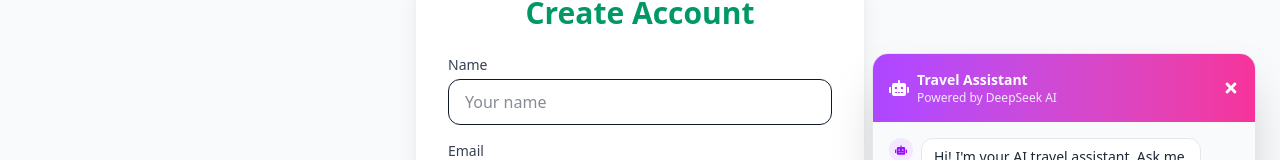
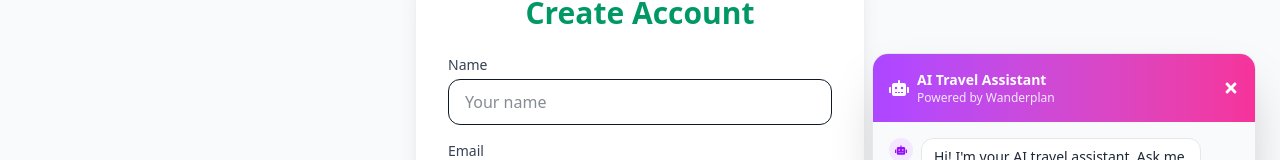
Before and after one commit to mehedyPUST/wanderplan.ai-front, a Next.js app: page /register in a window 1280 px wide. Both pictures are taken after a click on the button 1230 px from the left and 750 px from the top of the page. Shown: the part 202-362 px from the top of the page. Built offline with nearby package versions, Linux system fonts and the light colour scheme; no server answers.

Commit message:
chat widget name change

```diff
--- a/src/components/chat/ChatWidget.tsx
+++ b/src/components/chat/ChatWidget.tsx
@@ -90,8 +90,8 @@ export default function ChatWidget() {
                             <div className="flex items-center gap-2">
                                 <FaRobot className="text-xl" />
                                 <div>
-                                    <h3 className="font-bold text-sm">Travel Assistant</h3>
-                                    <p className="text-xs text-purple-100">Powered by DeepSeek AI</p>
+                                    <h3 className="font-bold text-sm">AI Travel Assistant</h3>
+                                    <p className="text-xs text-purple-100">Powered by Wanderplan</p>
                                 </div>
                             </div>
                             <button onClick={() => setIsOpen(false)} className="text-white hover:text-gray-200">
```
